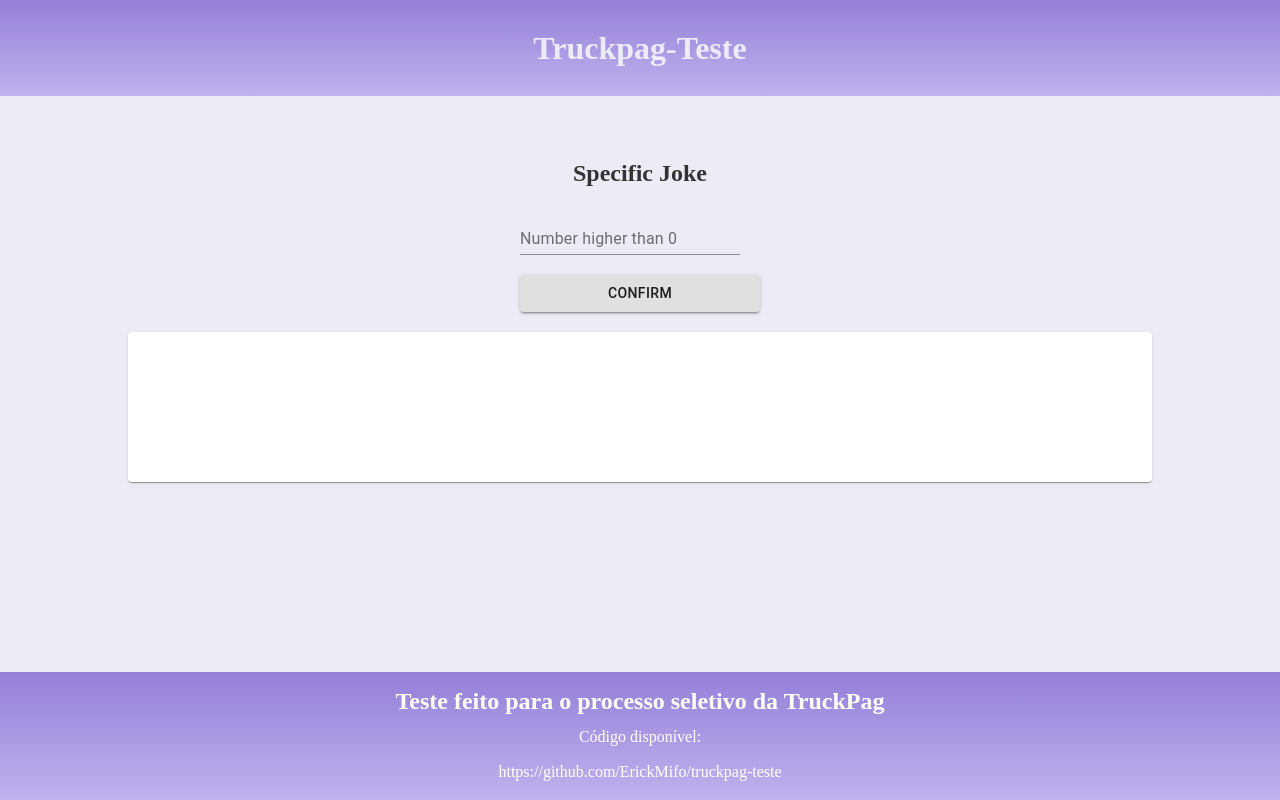
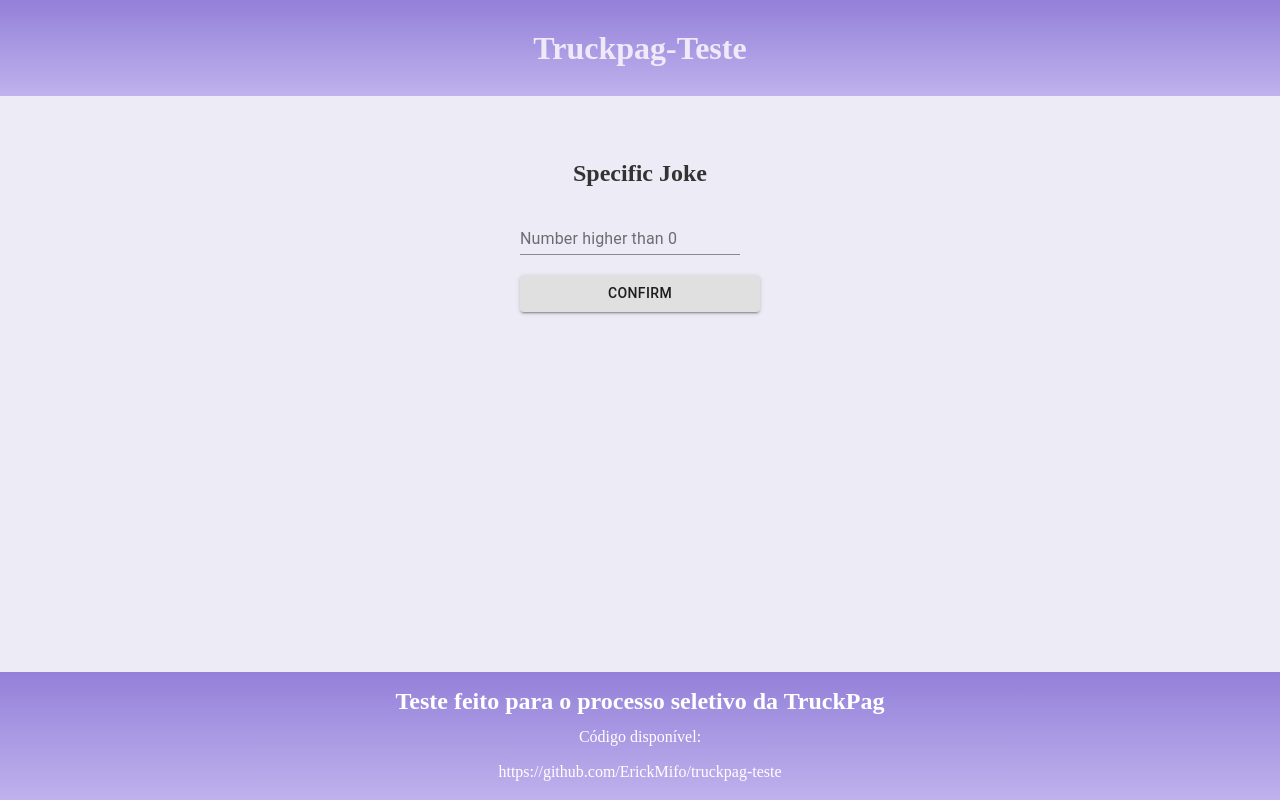
Before and after one commit to ErickMifo/cn-jokes, a React (Create React App) app: page /specific in a window 1280 px wide. Built offline with nearby package versions, Linux system fonts and the light colour scheme; no server answers.

Commit message:
FIX
+only show card when user input id

```diff
--- a/src/components/Joke/specific.js
+++ b/src/components/Joke/specific.js
@@ -48,6 +48,9 @@ function Specific() {
 
     </form>
 
+    {id === '' ? null
+
+    :
         <Card className={classes.root}>
         <CardContent>
         <Typography className={classes.title}>
@@ -56,8 +59,7 @@ function Specific() {
         </CardContent>
         </Card>
 
-
-
+    }
 
 
         </Container>
```
Also changed, not shown: 1 other file (tests, documents, lock files or other folders).
